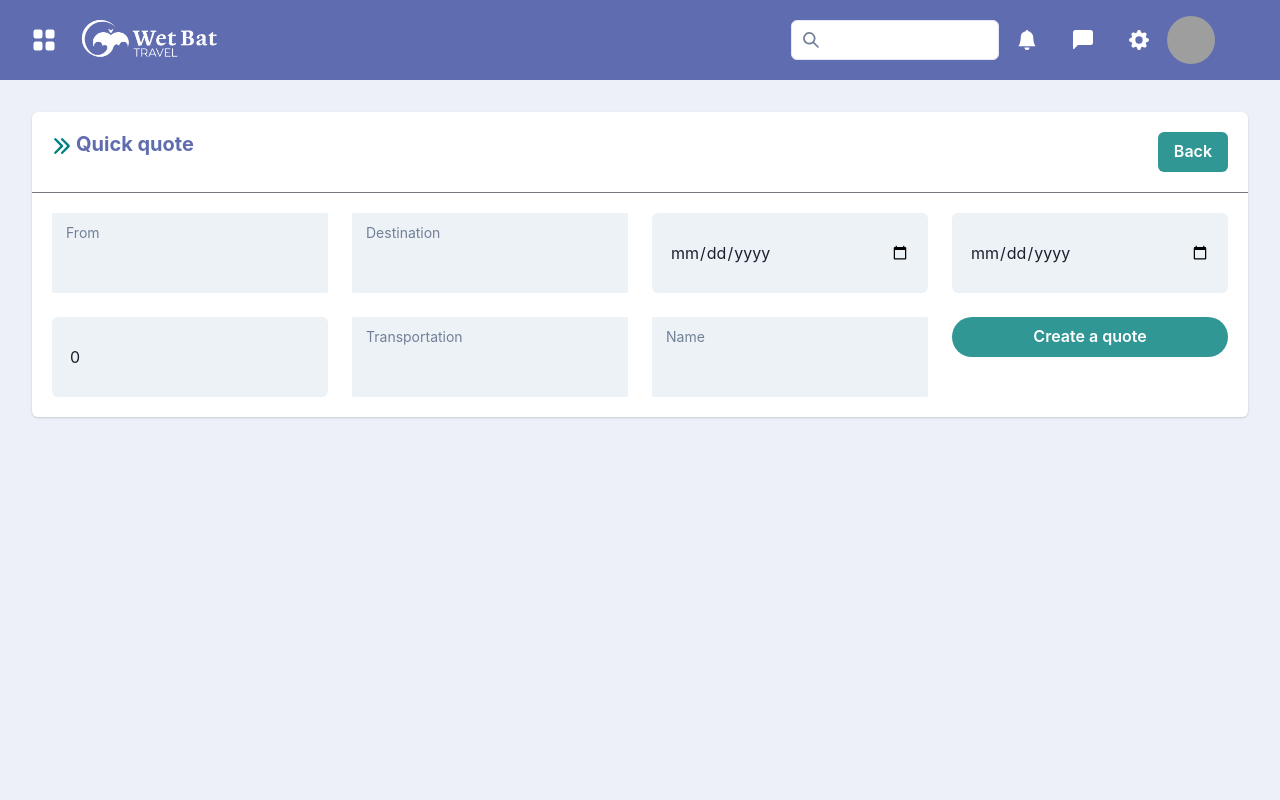
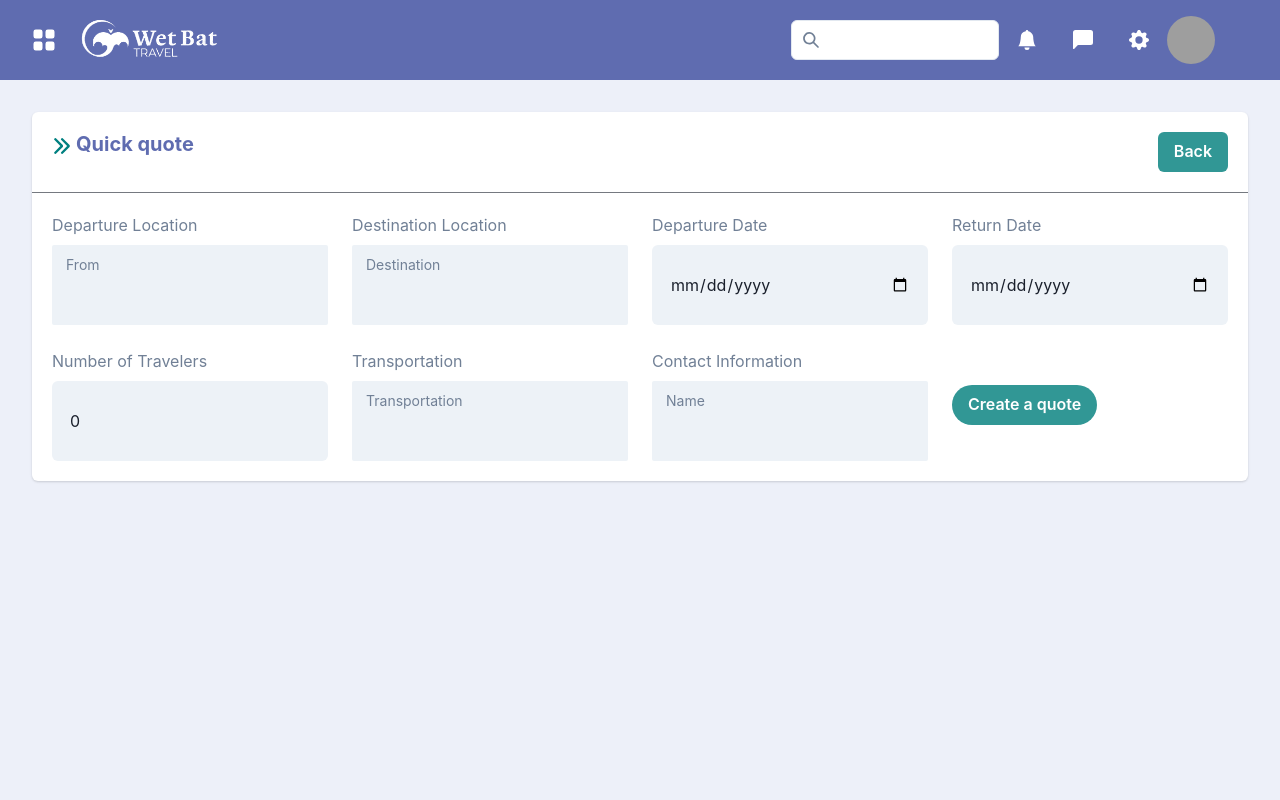
Before and after one commit to micaellimedeiros/wet-bat-challenge, a React (Create React App) app in the folder web/: page /create in a window 1280 px wide. Shown: the top 800 px of the page. Built offline with nearby package versions, Linux system fonts and the light colour scheme; no server answers; grey boxes are pictures that could not be loaded.

Commit message:
chore: add label to quote form component

```diff
--- a/web/src/components/QuoteForm.tsx
+++ b/web/src/components/QuoteForm.tsx
@@ -9,7 +9,9 @@ import {
   Divider,
   FormControl,
   Heading,
+  Text,
   Input,
+  Box,
   SimpleGrid,
   Textarea,
   useToast,
@@ -97,6 +99,9 @@ const QuoteForm: React.FC = () => {
         <CardBody>
           <SimpleGrid columns={{ base: 1, md: 2, lg: 4 }} spacing={6}>
             <FormControl>
+              <Text mb="8px" color="gray.500">
+                Departure Location
+              </Text>
               <Textarea
                 resize="none"
                 variant="filled"
@@ -113,6 +118,9 @@ const QuoteForm: React.FC = () => {
             </FormControl>
 
             <FormControl>
+              <Text mb="8px" color="gray.500">
+                Destination Location
+              </Text>
               <Textarea
                 resize="none"
                 variant="filled"
@@ -129,6 +137,9 @@ const QuoteForm: React.FC = () => {
             </FormControl>
 
             <FormControl>
+              <Text mb="8px" color="gray.500">
+                Departure Date
+              </Text>
               <Input
                 type="date"
                 variant="filled"
@@ -145,6 +156,9 @@ const QuoteForm: React.FC = () => {
             </FormControl>
 
             <FormControl>
+              <Text mb="8px" color="gray.500">
+                Return Date
+              </Text>
               <Input
                 type="date"
                 variant="filled"
@@ -161,6 +175,9 @@ const QuoteForm: React.FC = () => {
             </FormControl>
 
             <FormControl>
+              <Text mb="8px" color="gray.500">
+                Number of Travelers
+              </Text>
               <Input
                 type="number"
                 variant="filled"
@@ -177,6 +194,9 @@ const QuoteForm: React.FC = () => {
             </FormControl>
 
             <FormControl>
+              <Text mb="8px" color="gray.500">
+                Transportation
+              </Text>
               <Textarea
                 resize="none"
                 variant="filled"
@@ -190,6 +210,9 @@ const QuoteForm: React.FC = () => {
             </FormControl>
 
             <FormControl>
+              <Text mb="8px" color="gray.500">
+                Contact Information
+              </Text>
               <Textarea
                 resize="none"
                 variant="filled"
@@ -205,6 +228,7 @@ const QuoteForm: React.FC = () => {
               />
             </FormControl>
 
+            <Box display="flex" alignItems="center">
               <Button
                 isLoading={loading}
                 loadingText="Creating..."
@@ -214,6 +238,7 @@ const QuoteForm: React.FC = () => {
               >
                 Create a quote
               </Button>
+            </Box>
           </SimpleGrid>
         </CardBody>
       </Card>
```
Lines whose indentation alone changed are shown as unchanged.
